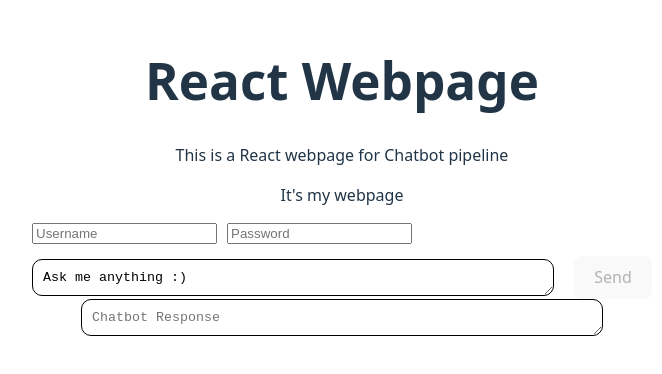
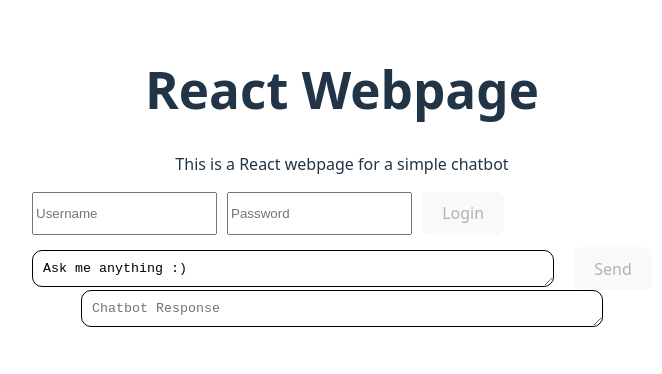
Before and after one commit to luthergit/webpage, a React (Vite) app: page / in a window 1280 px wide. Shown: the part 220-594 px from the top of the page, without its empty margins (298-960 px from the left). Built offline with nearby package versions, Linux system fonts and the light colour scheme; no server answers.

Commit message:
updated to include cookies, logout etc

```diff
--- a/src/App.tsx
+++ b/src/App.tsx
@@ -1,7 +1,7 @@
 import './App.css'
 import TextareaAutosize from 'react-textarea-autosize';
 
-import { useState } from 'react';
+import { useState, useEffect } from 'react';
 
 export default function App() {
 
@@ -11,6 +11,26 @@
   const [reply, setReply] = useState('');
   const [user, setUser] = useState('');
   const [password, setPassword] = useState('');
+  const [authed, setAuthed] = useState(false);
+  const [checking, setChecking] = useState(true);
+
+  useEffect(() => {
+    const SESSION_URL = import.meta.env.VITE_SESSION_URL;
+    if (!SESSION_URL) {setChecking(false); return;}
+    (async () => {
+    try {
+      const res = await fetch(SESSION_URL, {
+        credentials: 'include',});
+        setAuthed(res.ok);}
+        catch {
+          setAuthed(false);
+        }
+        finally {
+          setChecking(false);
+        }
+      })();
+  }, []);
+
 
 
 
@@ -19,85 +39,97 @@
     }
 
 
+  async function login() {
+    const LOGIN_URL = import.meta.env.VITE_LOGIN_URL;
+    try {
+      const r = await fetch(LOGIN_URL, {
+        method: 'POST',
+        credentials: 'include',
+        headers: { 'Content-Type': 'application/json'},
+        body: JSON.stringify({username: user, password: password})
+      });
+      if (r.ok){
+        setAuthed(true);
+        setPassword('');
+        setReply('');
+      } else {
+        setReply('Invalid authorisation. Please check username/password.');
+      }
+      } catch {
+        setReply('Network error. Please try again.');
+      }
+    }
 
-function base64Utf8(s: string) {
-  const bytes = new TextEncoder().encode(s);
-  let bin = '';
-  for (const b of bytes) bin += String.fromCharCode(b);
-  return btoa(bin);
-}
+  async function logout() {
+    const LOGOUT_URL = import.meta.env.VITE_LOGOUT_URL;
+    try {
+      const r = await fetch(LOGOUT_URL, {
+        method: 'POST',
+        credentials: 'include',
+        headers: { 'Content-Type': 'application/json'},});
+    } finally {
+      setAuthed(false);
+      setUser('');
+      setPassword('');
+      setReply('');
+    }}
 
   async function handleSubmit(e: React.FormEvent) {
     e.preventDefault();
+    if (!authed) {
+      setReply('Please login first.');
+      return;}
 
-  // const context = history.slice(-12);
+    const CHATBOT_URL = import.meta.env.VITE_CHAT_URL;
+
     const payload = {
       message: text,
-    // history: [],
       temperature: 0.0,
       max_tokens: 500,
     };
 
     console.log('[chat] submitting payload:', payload);
-  // console.log('[chat] history len:', context.length, 'last roles:', context.map(m => m.role));
 
-  const CHATBOT_URL = import.meta.env.VITE_CHAT_URL;
-  console.log('CHATBOT_URL', CHATBOT_URL)
-
-  if (!user || !password) {
-    setReply('Please enter a username and password.');
-    return;
-  }
-
-  const basic = 'Basic ' +  base64Utf8(`${user}:${password}`);
     const res = await fetch(CHATBOT_URL, {
       method: 'POST',
-    mode: 'cors',
-    headers: { 'Content-Type': 'application/json',
-      'Authorization': basic,
-    },
+      credentials: 'include',
+      headers: { 'Content-Type': 'application/json'},
       body: JSON.stringify(payload),
     });
     console.log('res', res);
 
-
-  if (res.status === 401 || res.status === 403) {
-    setReply('Invalid authorisation. Please check username/password.');
+    if (!res.ok) {
+      setReply(res.status === 401  ? 'Session expired. Please login again.' : `Request failed (HTTP ${res.status}).`);
+      if (res.status === 401) {
+        setAuthed(false);
+      }
       return;
     }
     const raw = await res.text();
     console.log('[chat] status:', res.status, 'ctype:', res.headers.get('content-type'));
     console.log('[chat] raw response:', raw);
 
-  if (!res.ok) {
-    setReply(`Request failed (HTTP ${res.status}).`);
-    return;
-  }
 
     let data: any = {};
-  try { data = JSON.parse(raw || '{}'); } catch { /* keep empty */ }
-
-  // const next = [
-  //   ...history,
-  //   { role: 'user' as const, content: text },
-  //   { role: 'assistant' as const, content: String(data.reply ?? '') },
-  // ];
-  // console.log('[chat] appending to history:', next.slice(-2));
+    try { data = JSON.parse(raw || '{}'); } catch {}
 
     setReply(data.reply ?? 'No reply received.');
-  // setHistory(next.slice(-12));
+
+
+
+
 }
 
   return (
     <>
     <div>
          <h1>React Webpage</h1>
-        <p>This is a React webpage for Chatbot pipeline</p>
-        <p>It's my webpage</p>
+        <p>This is a React webpage for a simple chatbot</p>
 
       </div>
-
-  <div onSubmit={handleSubmit} style={{display: 'flex', gap: 10, marginBottom: 12}}>
+    {checking ? null : (
+      !authed ? (
+        <div style={{display: 'flex', gap: 10, marginBottom: 12}}>
           <input
             placeholder="Username"
             value={user}
@@ -109,7 +141,17 @@
             value={password}
             onChange={(e) => setPassword(e.target.value)}
           />
+          <button type="button" onClick={login} disabled={!user || !password}>
+            Login</button>
         </div>
+            ): null)}
+
+
+      {authed && (
+        <div>
+          <button type="button" onClick={logout}>Logout</button>
+        </div>
+      )}
 
   <form onSubmit={handleSubmit} style={{display: 'flex', alignItems: 'center', gap: '20px'}}>
 
@@ -119,7 +161,7 @@
     onChange={handleChange}
     placeholder="Ask me anything :)"
     />
-    <button type="submit" disabled={!user || !password || !text.trim()}>Send</button>
+    <button type="submit" disabled={!authed || !text.trim()}>Send</button>
   </form>
 
   <TextareaAutosize
```
Lines whose indentation alone changed are shown as unchanged.
